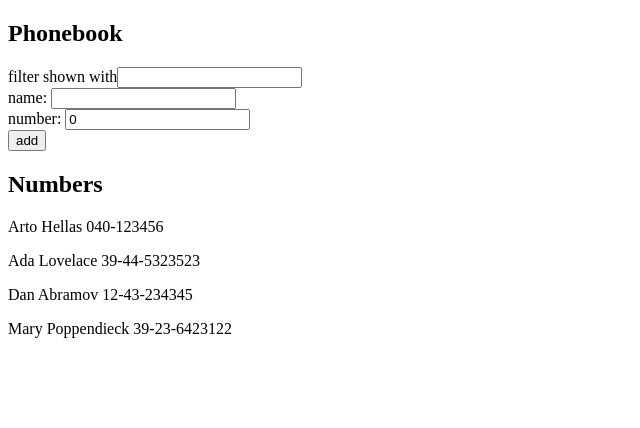
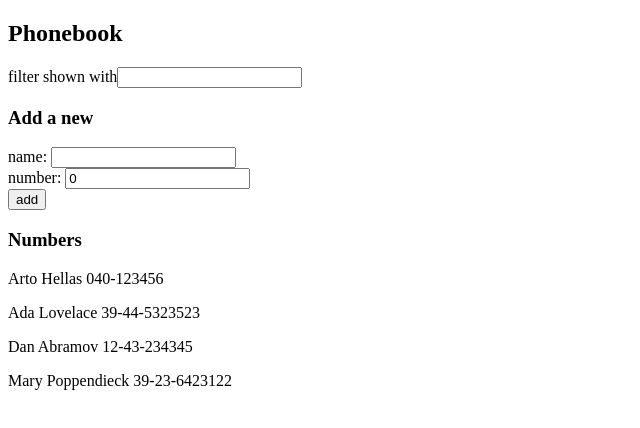
Before and after one commit to aqsazahid/react, a React (Vite) app: page / in a window 1280 px wide. Shown: the top 428 px of the page, without its empty margins (0-640 px from the left). Built offline with nearby package versions, Linux system fonts and the light colour scheme.

Commit message:
part2.10b completed

```diff
--- /dev/null
+++ b/src/part2/phonebook/components/Filter.jsx
@@ -0,0 +1,10 @@
+import React from "react"
+const Filter = (props) => {
+    return (
+        <div>
+            filter shown with<input value={props.value} onChange={props.handleChnage} />
+        </div>
+    )
+}
+
+export default Filter
--- /dev/null
+++ b/src/part2/phonebook/components/PersonForm.jsx
@@ -0,0 +1,15 @@
+const PersonForm = (props) => {
+    return (
+        <form onSubmit={props.submit}>
+            <div>
+              name: <input value={props.nameValue} onChange={ props.NameChange }/>
+            </div>
+            <div>number: <input value={props.noValue} onChange={props.handleNumberChange} /></div>
+            <div>
+              <button type="submit">add</button>
+            </div>
+        </form>
+    )
+}
+
+export default PersonForm
--- /dev/null
+++ b/src/part2/phonebook/components/Persons.jsx
@@ -0,0 +1,12 @@
+import React from "react"
+const Persons = (props) => {
+    return (
+        <>
+        {props.filterPersons.map(person => (
+            <p key={person.name}>{person.name} {person.number}</p>
+        ))}
+    </>
+    )
+}
+
+export default Persons
--- a/src/part2/phonebook/phoneBook.jsx
+++ b/src/part2/phonebook/phoneBook.jsx
@@ -1,4 +1,7 @@
 import React, { useState } from "react"
+import Filter from "./components/Filter"
+import PersonForm from "./components/PersonForm";
+import Persons from "./components/Persons"
 const PhoneBook = () => {
     const [persons, setPersons] = useState([
         { name: 'Arto Hellas', number: '040-123456', id: 1 },
@@ -45,22 +48,11 @@ const PhoneBook = () => {
       return (
         <div>
           <h2>Phonebook</h2>
-          <div>
-            filter shown with<input value={searchQuery} onChange={handleSearchChange}/>
-          </div>
-          <form onSubmit={addPerson}>
-            <div>
-              name: <input value={newName} onChange={ handleNameChange }/>
-            </div>
-            <div>number: <input value={newNumber} onChange={handleNumberChange} /></div>
-            <div>
-              <button type="submit">add</button>
-            </div>
-          </form>
-          <h2>Numbers</h2>
-          {filteredPersons.map(person => (
-                <p key={person.name}>{person.name} {person.number}</p>
-            ))}
+          <Filter  value={searchQuery} handleChnage={handleSearchChange}/>
+          <h3>Add a new</h3>
+          <PersonForm NameChange={handleNameChange} nameValue={newName} submit={addPerson} noValue={newNumber} NoChange={handleNumberChange}/>
+          <h3>Numbers</h3>
+            <Persons filterPersons = {filteredPersons} />
         </div>
       )
 }
```
